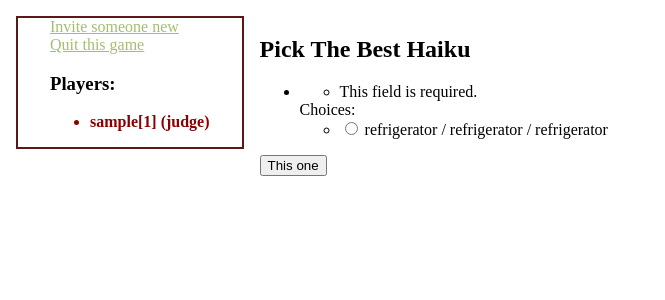
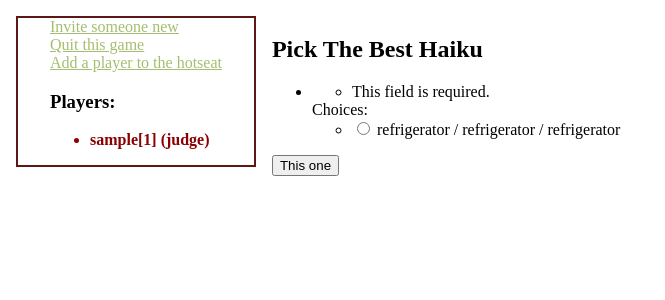
Before and after one commit to sealgair/HaikuBattle, a Django app: page /game/1/ in a window 1280 px wide; the page is wider, and only the part inside the window is pictured. Shown: the part 114-414 px from the top of that part, without its empty margins (0-665 px from the left). Run offline with Django 3.2, Linux system fonts and the light colour scheme; a user stored in the database is signed in; data comes from the database, SQL or seed files in the repository; tables that the repository leaves empty hold one stand-in row (values such as "Sample post"); some libraries are stand-ins or nearby versions.

Commit message:
make hotseat players list in session

```diff
--- a/game/templates/game/game.html
+++ b/game/templates/game/game.html
@@ -26,6 +26,20 @@
 <div id="game-sidebar">
     <a href="{% url game.views.invite game_id=game.id %}">Invite someone new</a></br>
     <a href="{% url game.views.quit game_id=game.id %}">Quit this game</a></br>
+    <a href="{% url game.views.add_hotseat_player game_id=game.id %}">Add a player to the hotseat</a></br>
+
+    {% if request.session.hotseat %}
+        <h3>Hotseat: </h3>
+        <ul>
+            {% for hs_user in request.session.hotseat %}
+            <li>
+                {{ hs_user }}
+                <a href="{% url game.views.remove_hotseat_player game_id=game.id user_id=hs_user.id %}">x</a>
+            </li>
+            {% endfor %}
+        </ul>
+    {% endif %}
+
     <h3>Players:</h3>
     <ul>
     {% for player in game.players.all %}
--- a/game/urls.py
+++ b/game/urls.py
@@ -1,7 +1,7 @@
 __author__ = 'courtf'
 
 from django.conf.urls import patterns, url
-from game.views import game, turn, invite, quit
+from game.views import game, turn, invite, quit, add_hotseat_player, remove_hotseat_player
 
 urlpatterns = patterns('',
     url(r'^(?P<game_id>\d+)/', game),
@@ -9,4 +9,6 @@ urlpatterns = patterns('',
     url(r'^invite/(?P<game_id>\d+)/', invite),
     url(r'^quit/(?P<game_id>\d+)/', quit),
     url(r'^turn/(?P<turn_id>\d+)/', turn),
+    url(r'^add_hotseat_player/(?P<game_id>\d+)/', add_hotseat_player),
+    url(r'^remove_hotseat_player/(?P<game_id>\d+)/(?P<user_id>\d+)/', remove_hotseat_player),
 )
--- a/game/views.py
+++ b/game/views.py
@@ -1,9 +1,12 @@
 from django import forms
 from django.contrib.auth.decorators import login_required
+from django.contrib import messages
 from django.core.urlresolvers import reverse
 from django.forms.widgets import RadioSelect
 from django.shortcuts import get_object_or_404, render_to_response, redirect
 from django.template.context import RequestContext
+from django.contrib.auth.forms import AuthenticationForm
+
 from friends.models import Friendship
 from game.models import Game, Player, Haiku, Turn
 
@@ -176,3 +179,38 @@ def quit(request, game_id):
             'game': game
         })
     )
+
+@login_required
+def add_hotseat_player(request, game_id):
+    game = get_object_or_404(Game, id=game_id)
+    if request.method == "POST":
+        form = AuthenticationForm(data=request.POST);
+        if form.is_valid():
+            hotseat_user = form.get_user()
+            hotseat = request.session.get('hotseat', [])
+            if hotseat_user in hotseat:
+                messages.info(request, "{0} is already in the hotseat lineup".format(hotseat_user))
+            elif not game.players.filter(user=hotseat_user).exists():
+                messages.info(request, "{0} isn't playing in this game".format(hotseat_user))
+            else:
+                hotseat.append(hotseat_user)
+            request.session['hotseat'] = hotseat
+            return redirect(reverse('game.views.game', kwargs={'game_id': game_id}))
+    else:
+        form = AuthenticationForm()
+    return render_to_response("game/add_hotseat_player.html",
+        context_instance=RequestContext(request, {
+            'game': game,
+            'form': form
+        })
+    )
+
+@login_required
+def remove_hotseat_player(request, game_id, user_id):
+    hotseat = request.session.get('hotseat', [])
+    for hs_user in hotseat:
+        if hs_user.id == int(user_id):
+            hotseat.remove(hs_user)
+            request.session['hotseat'] = hotseat
+            break
+    return redirect(reverse('game.views.game', kwargs={'game_id': game_id}))
```
Also changed, not shown: game/templates/game/add_hotseat_player.html (added, +12 -0 lines), haikubattle/settings.py (+11 -0 lines), 1 other file.
